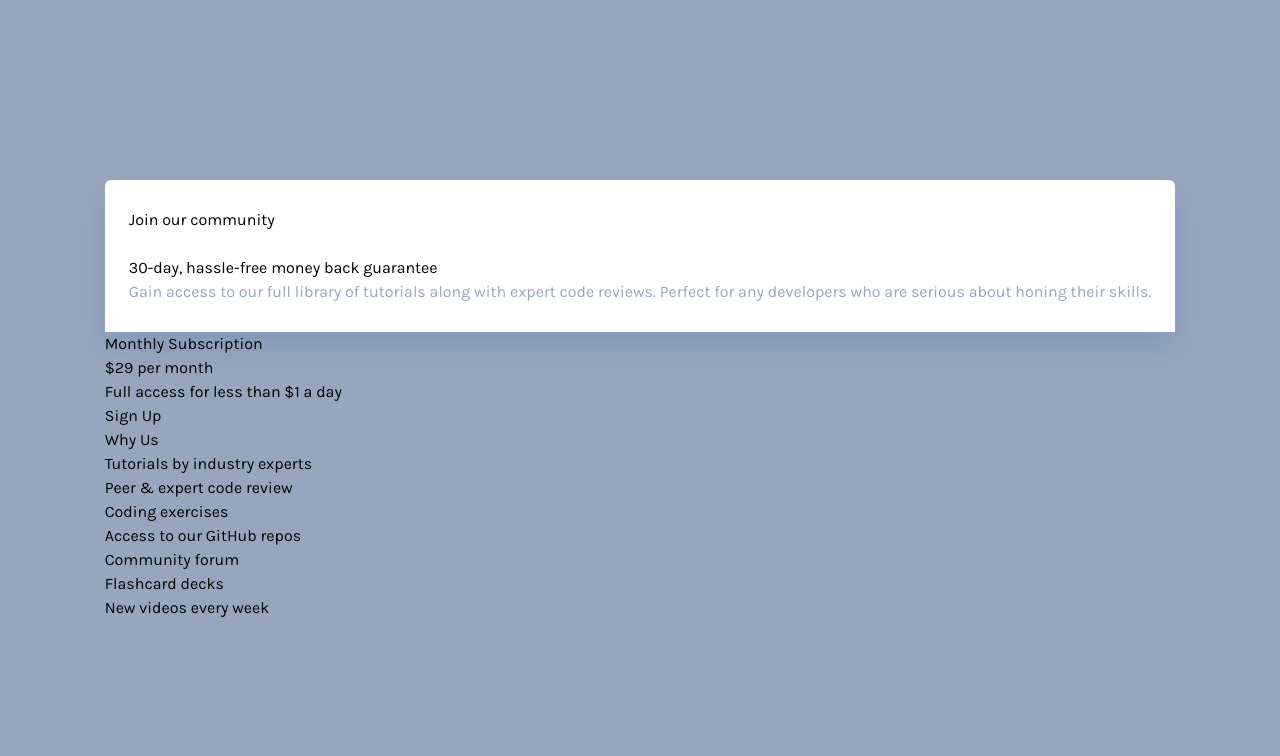
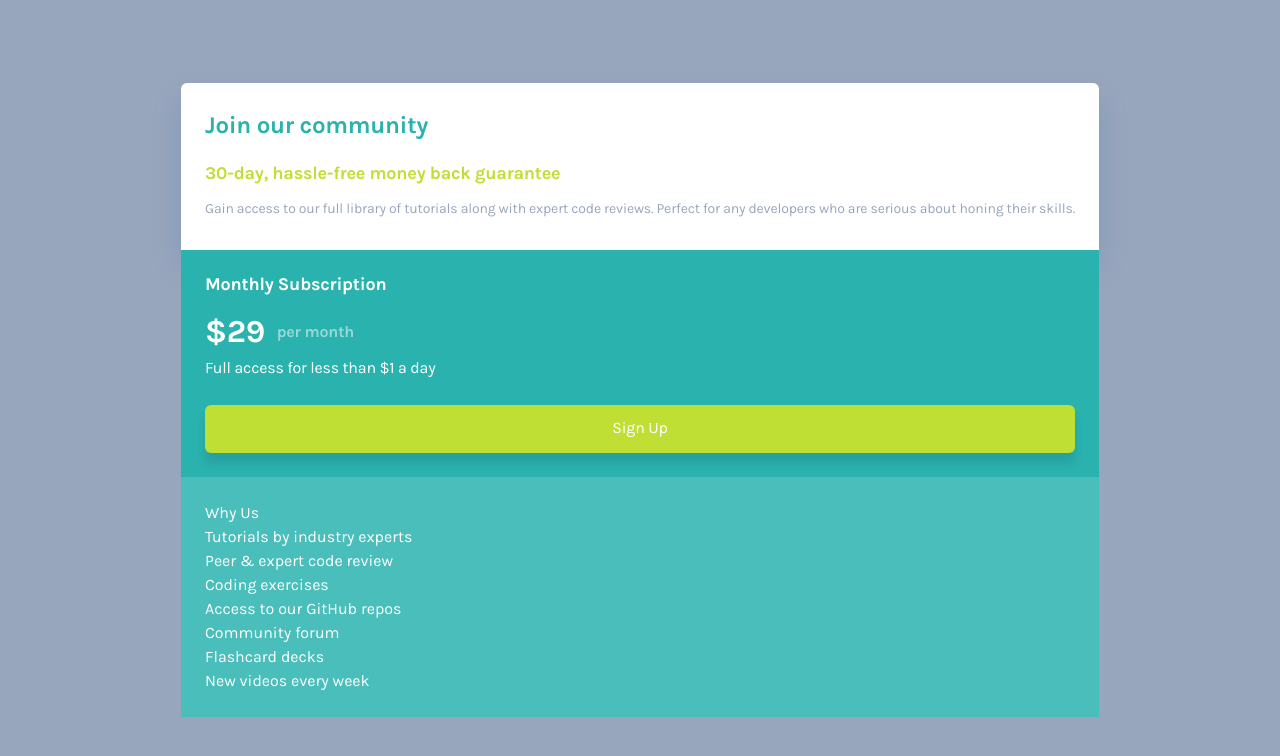
Before and after one commit to Huayao-Zheng/single-pricec-grid-component, a website: page index.html in a window 1280 px wide. Drawn offline with Linux system fonts and the light colour scheme.

Commit message:
styled community subscription cols

```diff
--- a/index.html
+++ b/index.html
@@ -10,23 +10,28 @@
     <link href="/output.css" rel="stylesheet" />
     <title>Frontend Mentor | Single Price Grid Component</title>
   </head>
-  <body class="font-karla h-screen bg-Grayish-Blue grid place-items-center px-8">
-    <main class="">
+  <body class="h-screen bg-Grayish-Blue grid place-items-center px-8">
+    <main class="font-karla text-white">
       <!-- Join our community -->
       <div class="bg-white shadow-join-community rounded-t-md px-6 py-7">
-        <h2 class="mb-6">Join our community</h2>
-        <p class="">30-day, hassle-free money back guarantee</p>
-        <p class="text-sm text-Grayish-Blue">Gain access to our full library of tutorials along with expert code reviews. Perfect for any developers who are serious about honing their skills.</p>
+        <h2 class="font-bold text-xl-1 sm:text-xl-2 text-Cyan mb-6">Join our community</h2>
+        <p class="font-bold text-sm-3 sm:text-lg text-Bright-Yellow mb-4 sm:mb-3">30-day, hassle-free money back guarantee</p>
+        <p class="text-sm-2 sm:text-2 text-Grayish-Blue">
+          Gain access to our full library of tutorials along with expert code reviews. Perfect for any developers who are serious about honing their skills.
+        </p>
       </div>
       <!-- Monthly Subscription -->
-      <div class="">
-        <h2 class="">Monthly Subscription</h2>
-        <div class="">$29 <span class="">per month</span></div>
-        <p class="">Full access for less than $1 a day</p>
-        <button class="" type="button">Sign Up</button>
+      <div class="bg-Cyan p-6">
+        <h2 class="font-bold text-lg mb-[18px]">Monthly Subscription</h2>
+        <div class="font-bold text-xxl flex items-center mb-1">$29 <span class="text-md-2 opacity-50 ml-3">per month</span></div>
+        <p class="text-md-2 mb-6">Full access for less than $1 a day</p>
+        <button class="text-md-1 w-full h-12 bg-Bright-Yellow rounded-md shadow-button" type="button">Sign Up</button>
       </div>
       <!-- Why Us -->
-      <div class="">
+      <div class="relative bg-Cyan p-6">
+        <!-- OverLay -->
+        <div class="absolute inset-0 bg-white opacity-[0.15]"></div>
+        <!-- ------- -->
         <h2 class="">Why Us</h2>
         Tutorials by industry experts <br />
         Peer & expert code review <br />
--- a/tailwind.config.js
+++ b/tailwind.config.js
@@ -10,7 +10,7 @@ module.exports = {
       lg: ['18px', { letterSpacing: '-0.22px', lineHeight: '21.04px' }],
       'xl-1': ['20px', { letterSpacing: '-0.25px', lineHeight: '23.38px' }],
       'xl-2': ['24px', { letterSpacing: '-0.3px', lineHeight: '28.06px' }],
-      xxl: ['32pxx', { letterSpacing: '-0.4px', lineHeight: '37.41px' }],
+      xxl: ['32px', { letterSpacing: '-0.4px', lineHeight: '37.41px' }],
     },
     extend: {
       colors: {
@@ -24,6 +24,7 @@ module.exports = {
       },
       boxShadow: {
         'join-community': '0px 15px 30px rgba(0, 81, 171, 0.148847)',
+        button: '0px 10px 10px rgba(0, 0, 0, 0.0973011)',
       },
     },
   },
```
Also changed, not shown: output.css.
